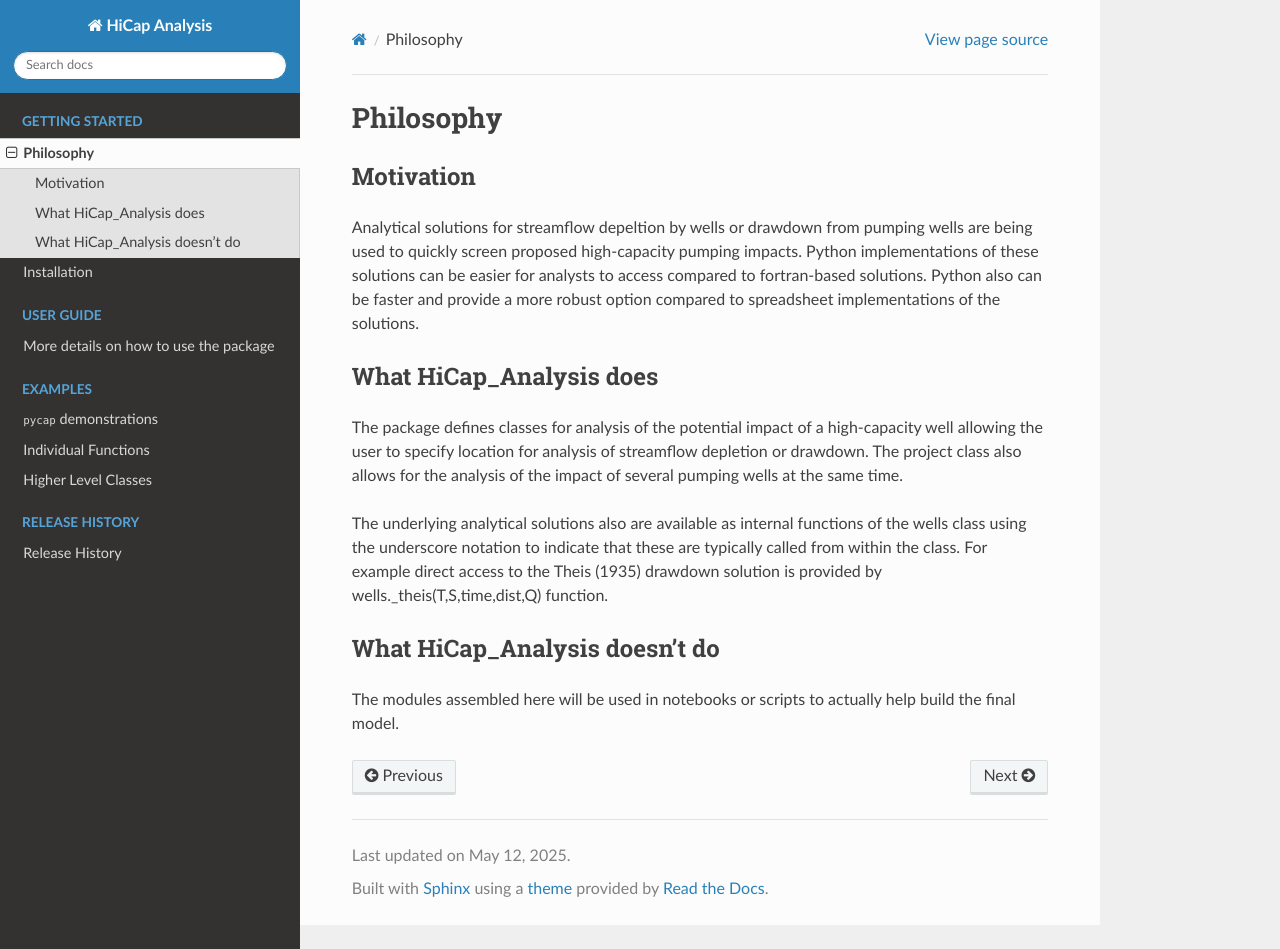
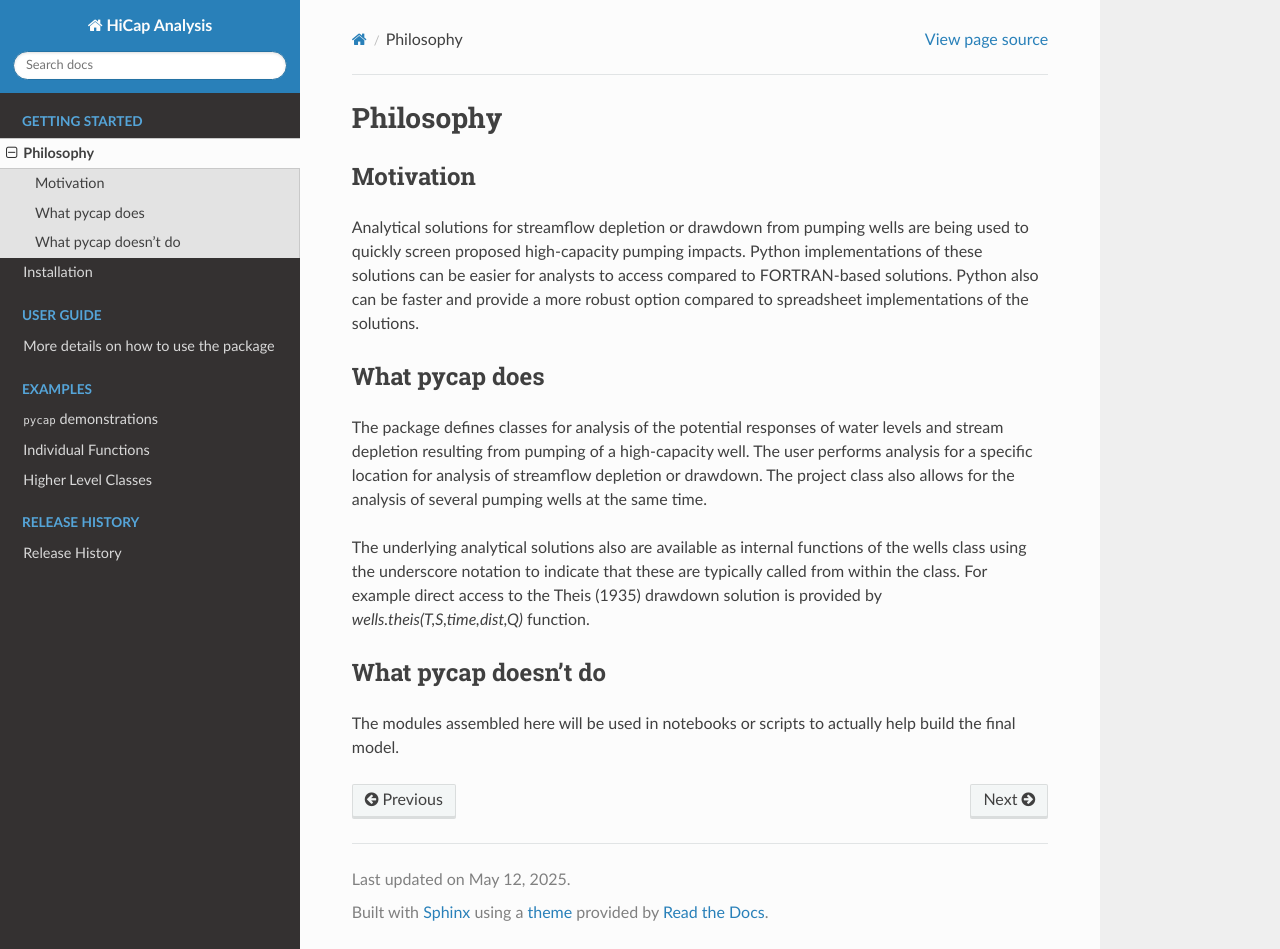
Before and after one commit to mnfienen/pycap, a Sphinx documentation site: the page built from source/philosophy.rst, in a window 1280 px wide and 949 px high. Built offline with Sphinx 7.4.7 and the Read the Docs theme 3.1.0, drawn with Linux system fonts in a browser that asks for light colours; pages that are not in the unit, such as notebooks, are missing from menus.

Commit message:
updated docs a bit

```diff
--- a/source/philosophy.rst
+++ b/source/philosophy.rst
@@ -3,32 +3,33 @@ Philosophy
 
 Motivation
 ----------
-Analytical solutions for streamflow depeltion by wells or
+Analytical solutions for streamflow depletion or
 drawdown from pumping wells are being used to quickly screen
 proposed high-capacity pumping impacts.  Python implementations
 of these solutions can be easier for analysts to access compared
-to fortran-based solutions.  Python also can be faster and provide
+to FORTRAN-based solutions.  Python also can be faster and provide
 a more robust option compared to spreadsheet implementations
 of the solutions.
 
 
-What HiCap_Analysis does
+What pycap does
 -------------------------------------------
 The package defines classes for analysis of the potential
-impact of a high-capacity well allowing the user to
-specify location for analysis of streamflow depletion or
+responses of water levels and stream depletion resulting from
+pumping of a high-capacity well. The user performs analysis for a
+specific location for analysis of streamflow depletion or
 drawdown.  The project class also allows for the analysis
-of the impact of several pumping wells at the same time.
+of several pumping wells at the same time.
 
 The underlying analytical solutions also are available
 as internal functions of the wells class using the
 underscore notation to indicate that these are typically
 called from within the class.  For example direct access
 to the Theis (1935) drawdown solution is provided by
-wells._theis(T,S,time,dist,Q) function.
+`wells.theis(T,S,time,dist,Q)` function.
 
 
-What HiCap_Analysis doesn't do
+What pycap doesn't do
 --------------------------------------------------------
 The modules assembled here will be used in notebooks or scripts
 to actually help build the final model.
--- a/source/usage.rst
+++ b/source/usage.rst
@@ -2,25 +2,25 @@
 Usage
 =====
 
-Start by importing HiCap_Analysis
+Start by importing `pycap`
 
 .. code-block:: python
 
-    import hicap_analysis
+    import pycap
 
 
 Or import a well functions
 
 .. code-block:: python
 
-    import hicap_analysis.wells as wo
+    import pycap.wells as wo
 
-    ddwn = wo._theis()
+    ddwn = wo.theis()
 
 Or import a specific function.
 
 .. code-block:: python
 
-    from hicap_analysis.wells import _theis
+    from pycap.wells import glover
 
-    ddwn = _theis()
+    depl = glover()
```
